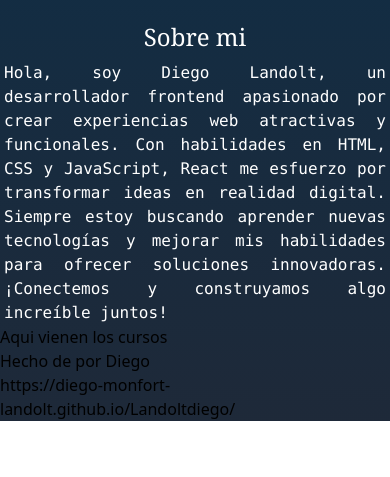
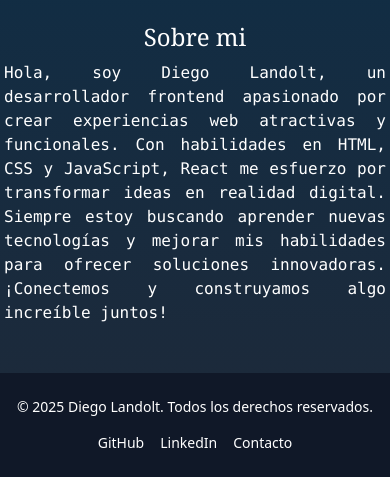
Before and after one commit to diego-monfort-landolt/aprendiendo-tailwind, a plain HTML site: page index.html in a window 390 px wide. Shown: the part 1059-1536 px from the top of the page. Before the commit the page ends 1480 px from the top, so only its background shows below. Drawn offline with nearby package versions, Linux system fonts and the light colour scheme.

Commit message:
Footer aktualisiert: responsives Layout und verbesserte visuelle Struktur mit Tailwind hinzugefügt

```diff
--- a/index.html
+++ b/index.html
@@ -61,12 +61,18 @@
       <h2 class="text-2xl font-serif mb-2">Sobre mi</h2>
       <p class="text-justify font-mono">Hola, soy Diego Landolt, un desarrollador frontend apasionado por crear experiencias web atractivas y funcionales. Con habilidades en HTML, CSS y JavaScript, React me esfuerzo por transformar ideas en realidad digital. Siempre estoy buscando aprender nuevas tecnologías y mejorar mis habilidades para ofrecer soluciones innovadoras. ¡Conectemos y construyamos algo increíble juntos!</p>
     </section>
-<p>Aqui vienen los cursos</p>
   </main>
 
-  <footer>
-    <p>Hecho de por Diego</p>
-  </footer>
+ <footer class="bg-gray-900 text-white mt-12 py-6 px-4 sm:px-6 lg:px-8">
+  <div class="max-w-screen-xl mx-auto flex flex-col sm:flex-row justify-between items-center gap-4 text-sm">
+    <p class="text-center sm:text-left">© 2025 Diego Landolt. Todos los derechos reservados.</p>
+    <div class="flex gap-4">
+      <a target="_blank" href="https://github.com/diego-monfort-landolt" class="hover:text-blue-400 transition-colors">GitHub</a>
+      <a target="_blank" href="https://www.linkedin.com/in/diego-monfort-landolt/" class="hover:text-blue-400 transition-colors">LinkedIn</a>
+      <a target="_blank" href="https://diego-monfort-landolt.github.io/Landoltdiego/" class="hover:text-blue-400 transition-colors">Contacto</a>
+    </div>
+  </div>
+</footer>
   <script src="main.js"></script>
-</body>https://diego-monfort-landolt.github.io/Landoltdiego/
+</body>
 </html>
```
